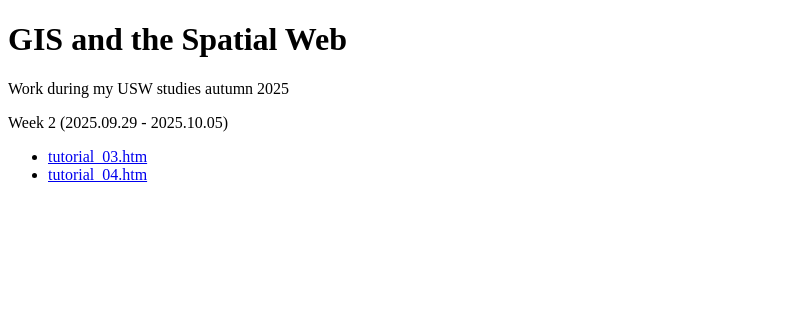
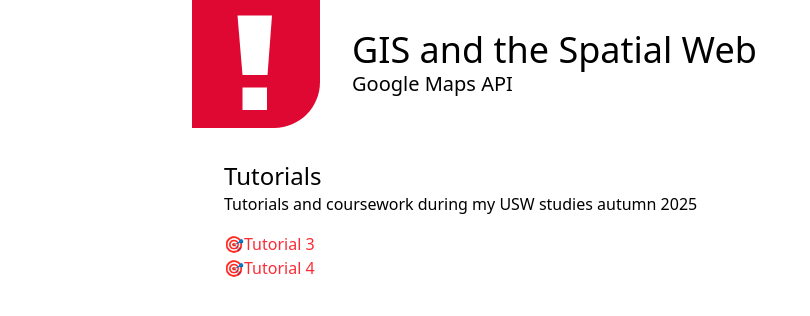
Before and after one commit to mEsUsah/usw-gis, a PHP site: page /week_02 in a window 1280 px wide. Shown: the top 316 px of the page, without its empty margins (0-810 px from the left). Run offline with PHP 8.4, Linux system fonts and the light colour scheme.

Commit message:
fix(week2): make index prettier

```diff
--- a/week_02/index.php
+++ b/week_02/index.php
@@ -5,21 +5,41 @@
     <meta name="viewport" content="width=device-width, initial-scale=1.0">
     <title>USW - AIM Week 2</title>
     <link rel="icon" type="image/svg+xml" href="/favicon.svg">
+    <script src="https://cdn.jsdelivr.net/npm/@tailwindcss/browser@4"></script>
 </head>
-<body>
-    <h1>GIS and the Spatial Web</h1>
-    <p>Work during my USW studies autumn 2025</p>
-    <p>Week 2 (2025.09.29 - 2025.10.05)</p>
+<body class="w-full max-w-4xl mx-auto">
+    <header class="flex flex-row gap-4 lg:gap-8 items-center">
+        <img src="/favicon.svg" alt="Logo for USW coursework by Stanley Skarshaug" class="h-24 lg:h-32">
+        <div class="pr-2">
+            <h1 class="text-xl lg:text-4xl font-medium">GIS and the Spatial Web</h1>
+            <p class="text-md lg:text-xl">Google Maps API</p>
+        </div>
+    </header>
+    <main class="m-4 lg:m-8">
+        <h2 class="text-lg lg:text-2xl font-medium">Tutorials</h2>
+        <p class=" mb-4">Tutorials and coursework during my USW studies autumn 2025</p>
         <ul>
             <?php
                 $files = scandir(__DIR__);
                 foreach ($files as $file) {
                     // only list visible files, not directories and only files with the htm extension
                     if (!is_dir($file) && substr($file, 0, 1) !== '.' && pathinfo($file, PATHINFO_EXTENSION) === 'htm') {
-                    echo '<li><a href="' . $file . '">' . $file . '</a></li>';
+
+                        // Load the HTML file and get the title tag in the file
+                        $dom = new DOMDocument();
+                        $internalErrors = libxml_use_internal_errors(true);
+                        $dom->loadHTMLFile($file);
+                        $titleTags = $dom->getElementsByTagName('title');
+
+                        // If there is a title tag, use its content as the link text, otherwise use the filename
+                        $title = $titleTags->length > 0 ? $titleTags->item(0)->textContent : $file;
+                        ?>
+                        <li>🎯<a href="<?php echo $file; ?>" class="text-red-500 hover:underline"><?php echo $title; ?></a></li>
+                        <?php
                     }
                 }
             ?>
         </ul>
+    </main>
 </body>
 </html>
```
Lines whose indentation alone changed are shown as unchanged.
